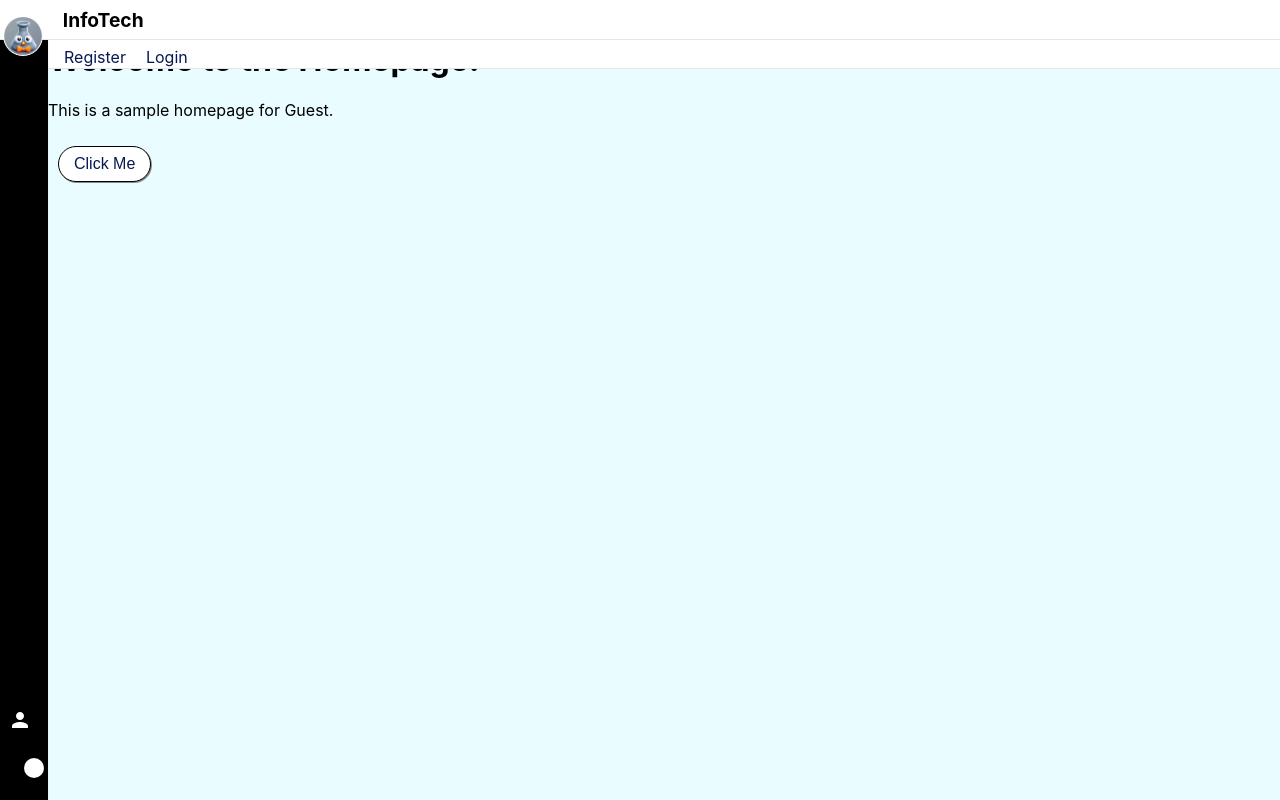
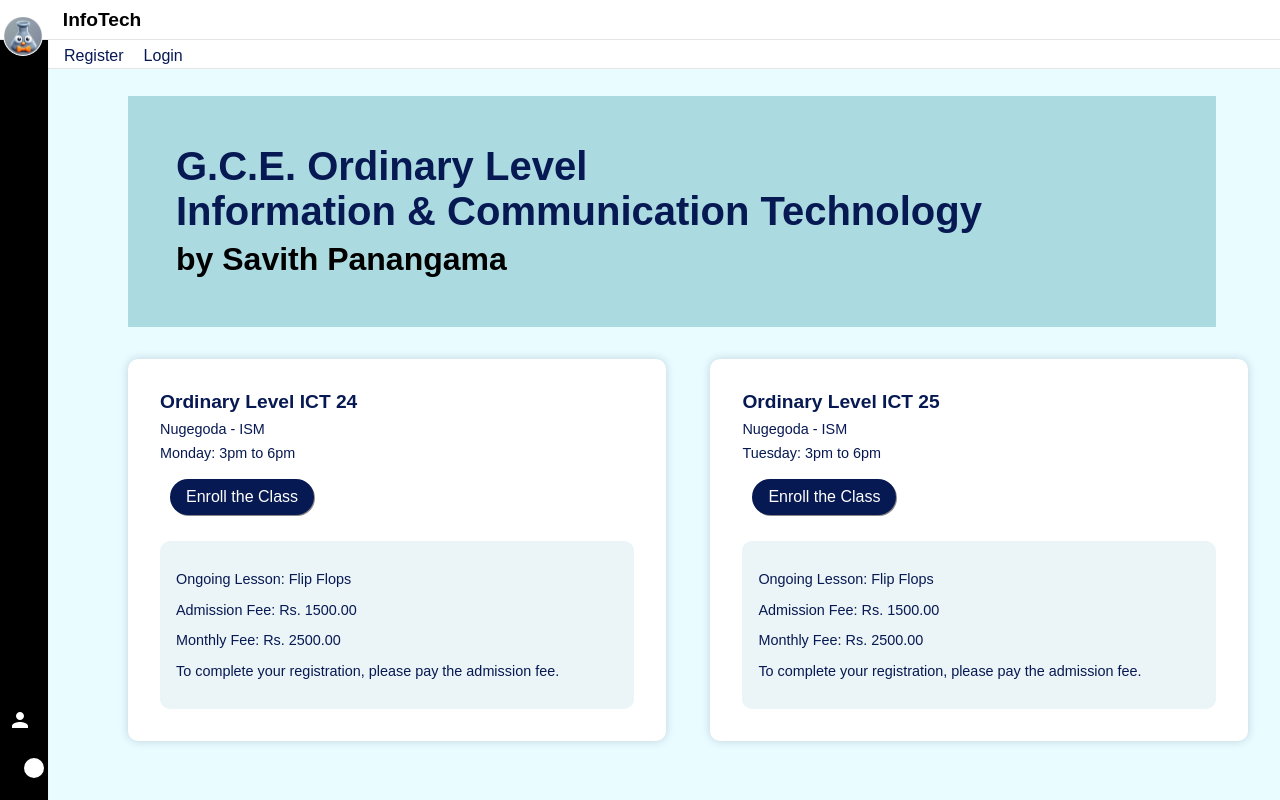
Before and after one commit to MERN-EZ/MERN-project, a React (Create React App) app: page / in a window 1280 px wide. Built offline with nearby package versions, Linux system fonts and the light colour scheme.

Commit message:
style: Registration page, Home page

```diff
--- a/src/components/common/Button/Button.css
+++ /dev/null
@@ -1,55 +0,0 @@
-.custom-button {
-  padding: 8px 15px;
-  margin: 10px;
-  border: 1px solid transparent;
-  border-radius: 20px;
-  font-size: 16px;
-  cursor: pointer;
-  box-shadow: 1px 1px 0px #888888;
-}
-
-.button-secondary {
-  background-color: var(--secondary-button-background-color);
-  color: var(--secondary-button-text-color);
-}
-
-.button-secondary:hover {
-  background-color: var(--secondary-button-hover-background-color);
-  box-shadow: 0 4px 6px var(--button-hover-box-shadow-color);
-}
-
-.button-secondary:active {
-  background-color: var(--secondary-button-active-background-color);
-  box-shadow: 0 2px 4px var(--button-active-box-shadow-color);
-}
-
-.button-primary {
-  background-color: var(--primary-button-background-color);
-  color: var(--primary-button-text-color);
-}
-
-.button-primary:hover {
-  background-color: var(--primary-button-hover-background-color);
-  box-shadow: 0 4px 6px var(--button-hover-box-shadow-color);
-}
-
-.button-primary:active {
-  background-color: var(--primary-button-active-background-color);
-  box-shadow: 0 2px 4px var(--button-active-box-shadow-color);
-}
-
-.button-alt {
-  background-color: var(--alt-button-background-color);
-  color: var(--alt-button-text-color);
-  border: 1px solid var(--primary-button-text-bordercolor);
-}
-
-.button-alt:hover {
-  background-color: var(--alt-button-hover-background-color);
-  box-shadow: 0 4px 6px var(--button-hover-box-shadow-color);
-}
-
-.button-alt:active {
-  background-color: var(--alt-button-active-background-color);
-  box-shadow: 0 2px 4px var(--button-active-box-shadow-color);
-}
--- a/src/components/common/Button/Button.js
+++ b/src/components/common/Button/Button.js
@@ -1,5 +1,5 @@
 import React from 'react';
-import './Button.css';
+import './Button.scss';
 
 const Button = ({ text, variant, onClick }) => {
   const getButtonClass = () => {
--- /dev/null
+++ b/src/components/common/Button/Button.scss
@@ -0,0 +1,55 @@
+.custom-button {
+  padding: 8px 15px;
+  margin: 10px;
+  border: 1px solid transparent;
+  border-radius: 20px;
+  font-size: 16px;
+  cursor: pointer;
+  box-shadow: 1px 1px 0px #888888;
+
+  &.button-secondary {
+    background-color: var(--secondary-button-background-color);
+    color: var(--secondary-button-text-color);
+
+    &:hover {
+      background-color: var(--secondary-button-hover-background-color);
+      box-shadow: 0 4px 6px var(--button-hover-box-shadow-color);
+    }
+
+    &:active {
+      background-color: var(--secondary-button-active-background-color);
+      box-shadow: 0 2px 4px var(--button-active-box-shadow-color);
+    }
+  }
+
+  &.button-primary {
+    background-color: var(--primary-button-background-color);
+    color: var(--primary-button-text-color);
+
+    &:hover {
+      background-color: var(--primary-button-hover-background-color);
+      box-shadow: 0 4px 6px var(--button-hover-box-shadow-color);
+    }
+
+    &:active {
+      background-color: var(--primary-button-active-background-color);
+      box-shadow: 0 2px 4px var(--button-active-box-shadow-color);
+    }
+  }
+
+  &.button-alt {
+    background-color: var(--alt-button-background-color);
+    color: var(--alt-button-text-color);
+    border: 1px solid var(--primary-button-text-bordercolor);
+
+    &:hover {
+      background-color: var(--alt-button-hover-background-color);
+      box-shadow: 0 4px 6px var(--button-hover-box-shadow-color);
+    }
+
+    &:active {
+      background-color: var(--alt-button-active-background-color);
+      box-shadow: 0 2px 4px var(--button-active-box-shadow-color);
+    }
+  }
+}
--- a/src/pages/Guest/Home/Home.js
+++ b/src/pages/Guest/Home/Home.js
@@ -1,19 +1,47 @@
-import React from "react";
-import Button from "../../../components/common/Button/Button";
-import "../../../components/common/Button/Button.css";
+import React from 'react';
+import './Home.scss'; // Link to your SCSS stylesheet for the home page
+import Button from '../../../components/common/Button/Button'; // Import the Button component
 
-function Home() {
-  const handleClick = () => {
-    alert("Button clicked!");
-  };
-
+const GuestHomePage = () => {
   return (
-    <div>
-      <h1>Welcome to the Homepage!</h1>
-      <p>This is a sample homepage for Guest.</p>
-      <Button text="Click Me" variant="alt" onClick={handleClick} />
+    <div className="App">
+      <header className="primary-header">
+        <h1 className="primary-header-title">
+          G.C.E. Ordinary Level
+          <br />
+          Information & Communication Technology
+          <br />
+          <span className="primary-header-author">by Savith Panangama</span>
+        </h1>
+      </header>
+      <section className="course-section">
+        <div className="course-card">
+          <h2>Ordinary Level ICT 24</h2>
+          <p className="course-location">Nugegoda - ISM</p>
+          <p className="course-time">Monday: 3pm to 6pm</p>
+          <Button text="Enroll the Class" variant="primary" />
+          <div className="ongoing-lesson">
+            <p>Ongoing Lesson: Flip Flops</p>
+            <p>Admission Fee: Rs. 1500.00</p>
+            <p>Monthly Fee: Rs. 2500.00</p>
+            <p>To complete your registration, please pay the admission fee.</p>
+          </div>
+        </div>
+        <div className="course-card">
+          <h2>Ordinary Level ICT 25</h2>
+          <p className="course-location">Nugegoda - ISM</p>
+          <p className="course-time">Tuesday: 3pm to 6pm</p>
+          <Button text="Enroll the Class" variant="primary" />
+          <div className="ongoing-lesson">
+            <p>Ongoing Lesson: Flip Flops</p>
+            <p>Admission Fee: Rs. 1500.00</p>
+            <p>Monthly Fee: Rs. 2500.00</p>
+            <p>To complete your registration, please pay the admission fee.</p>
+          </div>
+        </div>
+      </section>
     </div>
   );
-}
+};
 
-export default Home;
+export default GuestHomePage;
--- /dev/null
+++ b/src/pages/Guest/Home/Home.scss
@@ -0,0 +1,71 @@
+@import '../../../components/common/Button/Button'; // Import button styles
+
+.App {
+  padding: 0 0 0 3rem;
+  font-family: Arial, sans-serif;
+}
+
+.primary-header {
+  padding: 3rem;
+  margin: 6rem 4rem 0 2rem;
+  display: flex;
+  justify-content: left;
+  align-items: center;
+  background-color: var(--body-background-color);
+}
+
+.primary-header-title {
+  color: var(--primary-header-topic-color);
+  font-size: 2.5rem;
+  margin: 0;
+}
+
+.primary-header-author {
+  color: var(--primary-header-profilename-color);
+  font-size: 2rem;
+}
+
+.course-section {
+  display: flex;
+  justify-content: space-between;
+  margin: 2rem;
+}
+
+.course-card {
+  background-color: var(--rectangle-box-background-color);
+  padding: 2rem;
+  box-shadow: 0 0 10px var(--box-shadow-color);
+  border-radius: 10px;
+  width: 48%; // Adjusted width to fit two cards side by side
+  position: relative;
+
+  h2 {
+    color: var(--secondary-header-text-color);
+    font-size: 1.2rem;
+    margin-bottom: 0.5rem;
+    margin-top: 0;
+  }
+
+  .course-info {
+    display: flex;
+    justify-content: space-between;
+    align-items: center;
+    margin-bottom: 1rem;
+  }
+
+  .course-location,
+  .course-time {
+    color: var(--secondary-header-text-color);
+    font-size: 0.9rem;
+    margin: 0.5rem 0;
+  }
+
+  .ongoing-lesson {
+    margin-top: 1rem;
+    color: var(--secondary-header-text-color);
+    font-size: 0.9rem;
+    padding: 1rem;
+    background-color: var(--rounded-edge-square-background-color);
+    border-radius: 10px;
+  }
+}
--- a/src/pages/Guest/Login/LoginPage.js
+++ b/src/pages/Guest/Login/LoginPage.js
@@ -37,7 +37,7 @@ const LoginPage = () => {
         </div>
         <div className="inputContainer">
           <TextField
-            placeholder="Enter Email"
+            placeholder="Enter Username/Email"
             value={formValues.email}
             onChange={handleChange}
             name="email"
--- a/src/pages/Guest/Login/LoginPage.scss
+++ b/src/pages/Guest/Login/LoginPage.scss
@@ -9,7 +9,7 @@
 .card {
   background-color: var(--rectangle-box-background-color);
   padding: 2rem;
-  border-radius: var(--border-radius, 15px);
+  border-radius: 15px;
   box-shadow: var(--box-shadow-color, 0 4px 8px rgba(0, 0, 0, 0.1));
   width: 400px;
 }
@@ -18,8 +18,8 @@
   display: flex;
   align-items: center;
   justify-content: center;
-  margin-bottom: 1.5rem;
   text-align: center;
+  margin-bottom: 0;
 
   h2 {
     margin: 0;
@@ -30,14 +30,14 @@
   }
 
   .icon {
-    margin-right: 0.5rem; // Adjust this value to control the space between the icon and the text
+    margin-right: 0.5rem;
     color: var(--primary-header-icon-color);
   }
 }
 
 .inputContainer {
   display: flex;
-  justify-content: center; // Center the text fields
+  justify-content: center;
   align-items: center;
   margin-bottom: 1rem;
 
@@ -50,7 +50,7 @@
 .actions {
   display: flex;
   justify-content: center;
-  margin-top: 1rem;
+  margin-top: 0rem;
 
   button {
     width: auto; // Adjusted button width
@@ -59,7 +59,7 @@
 
 .links {
   display: flex;
-  margin-top: 1.5rem;
+  margin-top: 1rem;
   margin-bottom: 1.5rem;
 
   a {
--- a/src/pages/Guest/RegistrationPage/RegistrationPage.module.scss
+++ b/src/pages/Guest/RegistrationPage/RegistrationPage.scss
@@ -8,10 +8,10 @@
 
 .card {
   background-color: var(--round-edge-rectangle-background-color);
-  padding: 2rem;
+  padding: 20px;
   border-radius: 15px;
   box-shadow: 0 4px 8px rgba(0, 0, 0, 0.1);
-  width: 400px;
+  width: 500px;
   display: flex;
   flex-direction: column;
   align-items: center;
@@ -21,43 +21,41 @@
   display: flex;
   align-items: center;
   justify-content: center;
-  margin-bottom: 1.5rem;
-}
+  text-align: center;
+  margin-bottom: 0;
 
-.cardHeader h2 {
+  h2 {
     margin: 0;
     font-size: 1.5rem;
     display: flex;
     align-items: center;
+    color: var(--primary-header-topic-color);
   }
 
-.cardHeader h2::before {
-  content: '';
-  //background: url('/path/to/icon.png') no-repeat center center;
-  background-size: cover;
-  width: 30px;
-  height: 30px;
+  .icon {
     margin-right: 0.5rem;
+    color: var(--primary-header-icon-color);
+  }
 }
 
 .formGroup {
   display: flex;
   justify-content: space-between;
-  margin-bottom: 1rem;
   width: 100%;
+  margin-bottom: 15px;
+
+  & > div {
+    width: 40%;
   }
-
-.formGroup input {
-  width: calc(50% - 0.5rem);
-}
-
-.formGroup input:first-of-type {
-  margin-right: 1rem;
 }
 
 .actions {
   display: flex;
   justify-content: space-between;
-  margin-top: 1.5rem;
   width: 100%;
+  margin-top: 20px;
+
+  button {
+    width: 48%;
   }
+}
```
Also changed, not shown: src/pages/Guest/RegistrationPage/RegistrationPage.js (+13 -11 lines). Lines whose indentation alone changed are shown as unchanged.
